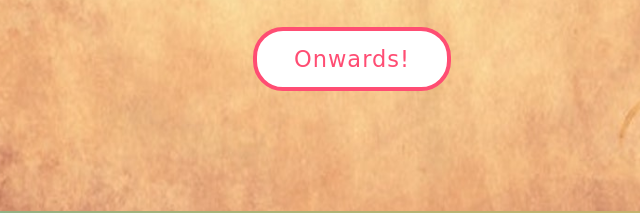
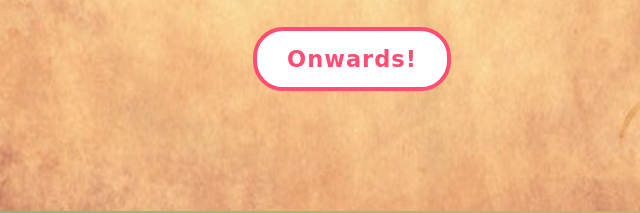
Before and after one commit to staten-island-tech/quizgame-charlaniel-brisluja, a website built with Parcel: page src/index.html in a window 1280 px wide. In both pictures the pointer is over the link "Onwards!". Shown: the part 483-696 px from the top of the page, 288-928 px from the left. Built offline with nearby package versions, Linux system fonts and the light colour scheme; a web font is replaced by a local one.

Commit message:
Update main.scss

```diff
--- a/src/scss/main.scss
+++ b/src/scss/main.scss
@@ -100,6 +100,7 @@ button:hover {
   background-color: var(--white-color);
   color: var(--pink-color);
   border: 0.4rem solid var(--pink-color);
+  font-weight: 900;
 }
 /*
 form label span {
```
